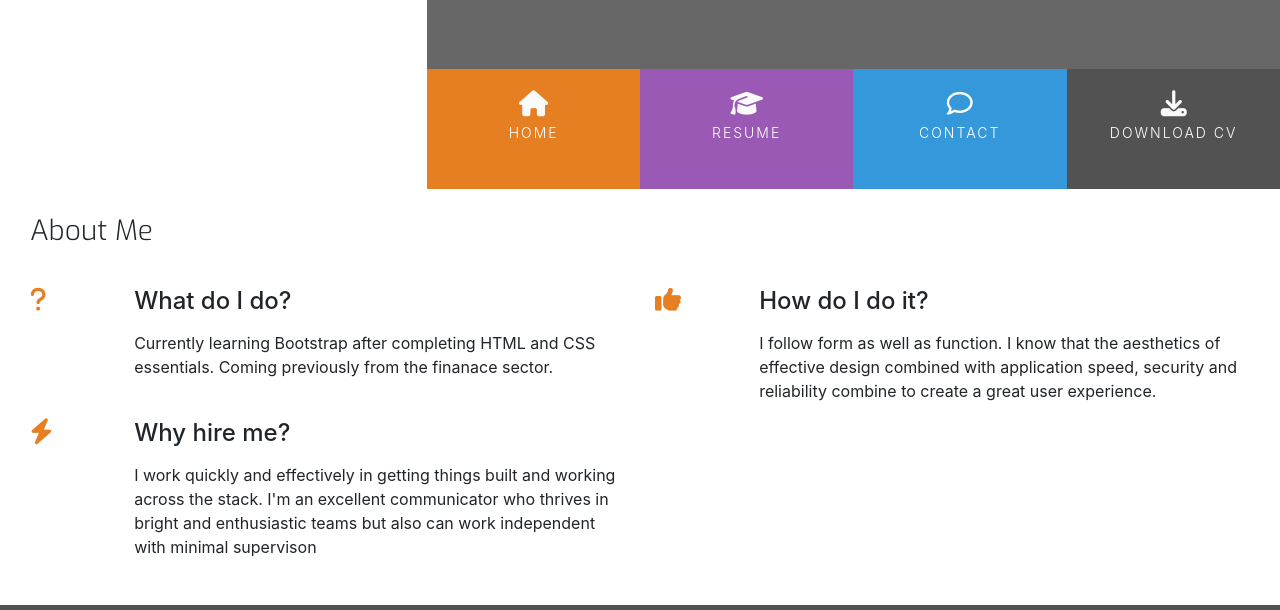
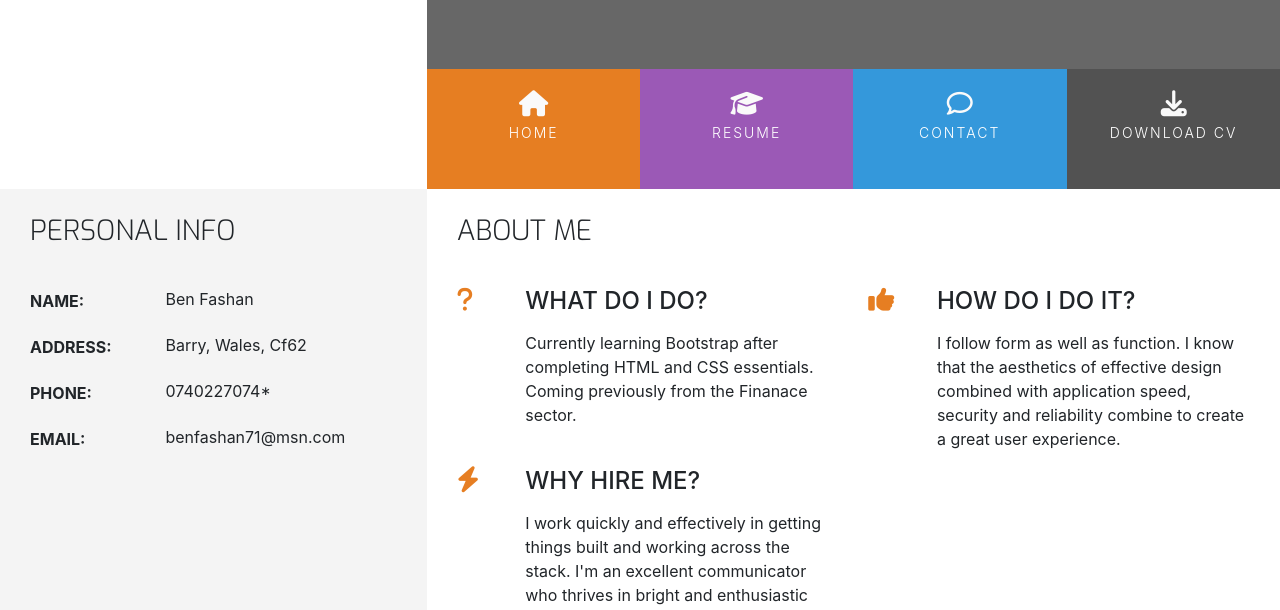
Before and after one commit to BenFash/Resume-Project, a plain HTML site: page index.html in a window 1280 px wide. Shown: the part 180-790 px from the top of the page. Drawn offline with nearby package versions, Linux system fonts and the light colour scheme.

Commit message:
add: resume page

```diff
--- a/assets/css/style.css
+++ b/assets/css/style.css
@@ -8,6 +8,10 @@
 
 .bg-color-three-reasons {
     background-color: #fff;
+}
+
+.bg-color-personal-info {
+    background-color: #f4f4f4;
 }
 
 .ui-menu-color-home {
@@ -35,7 +39,7 @@ h4 {
     margin: 0;
 }
 
-.uppercaser {
+.uppercase {
     text-transform: uppercase;
 }
 
@@ -222,3 +226,39 @@ footer {
 .three-reasons-heading {
     margin-bottom: 15px;
 }
+
+/* ------------------------------------------Personal info */
+
+.personal-info-item {
+    margin-bottom: 20px;
+    display: block;
+    clear: both;
+
+}
+
+.personal-info-item .key,
+.personal-info-item .value {
+    padding-right: 8px;
+    display: inline-block;
+}
+
+.personal-info-item .key p,
+.personal-info-item .value p {
+    margin:  0;
+}
+
+.personal-info-item .key {
+    width: 30%;
+    margin-right: 21px;
+    padding-top: 2px;
+    vertical-align: top;
+}
+
+.personal-info-item .key p {
+    font-weight: 700;
+}
+
+.personal-info-item .value {
+    position: relative;
+    width: 60%;
+}
--- a/index.html
+++ b/index.html
@@ -53,7 +53,62 @@
 
     </header>
     <section class="container-fluid">
-        <div class="row row-table">
+        <div class="row">
+            <div class="col-md-4 bg-color-personal-info section-column">
+                <div class="row">
+                    <div class="col-12">
+                        <h3 class="section-heading uppercase">Personal info</h3>
+                    </div>
+                </div>
+                <div class="personal-info-item">
+                    <div class="key">
+                        <p class="uppercase">
+                            Name:
+                        </p>
+                    </div>
+                    <div class="value">
+                        <p>
+                            Ben Fashan
+                        </p>
+                    </div>
+                </div>
+                <div class="personal-info-item">
+                    <div class="key">
+                        <p class="uppercase">
+                            Address:
+                        </p>
+                    </div>
+                    <div class="value">
+                        <p>
+                            Barry, Wales, Cf62
+                        </p>
+                    </div>
+                </div>
+                <div class="personal-info-item">
+                    <div class="key">
+                        <p class="uppercase">
+                            Phone:
+                        </p>
+                    </div>
+                    <div class="value">
+                        <p>
+                            0740227074*
+                        </p>
+                    </div>
+                </div>
+                <div class="personal-info-item">
+                    <div class="key">
+                        <p class="uppercase">
+                            Email:
+                        </p>
+                    </div>
+                    <div class="value">
+                        <p>
+                            benfashan71@msn.com
+                        </p>
+                    </div>
+                </div>
+            </div>
             <div class="col-md-8 bg-color-three-reasons section-column">
                 <div class="row">
                     <div class="col">
@@ -70,7 +125,7 @@
                                 <h4 class="three-reasons-heading uppercase">What do I do?</h4>
                                 <p>
                                     Currently learning Bootstrap after completing HTML and CSS essentials.
-                                    Coming previously from the finanace sector.
+                                    Coming previously from the Finanace sector.
                                 </p>
                             </div>
                         </div>
```
Also changed, not shown: resume.html (+47 -2 lines).
